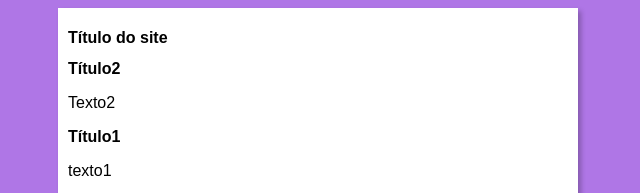
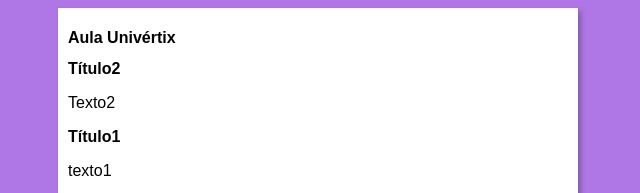
Before and after one commit to pedro-guedes-aulas/Teste2, a plain HTML site: page index.html in a window 1280 px wide. Shown: the top 193 px of the page, 322-962 px from the left. Drawn offline with Linux system fonts and the light colour scheme.

Commit message:
update erro

```diff
--- a/index.html
+++ b/index.html
@@ -9,7 +9,7 @@
 <body>
     <main>
         <header>
-            <h1>Título do site</h1>
+            <h1>Aula Univértix</h1>
         </header>
         <article>
             <h2>Título2</h2>
```
